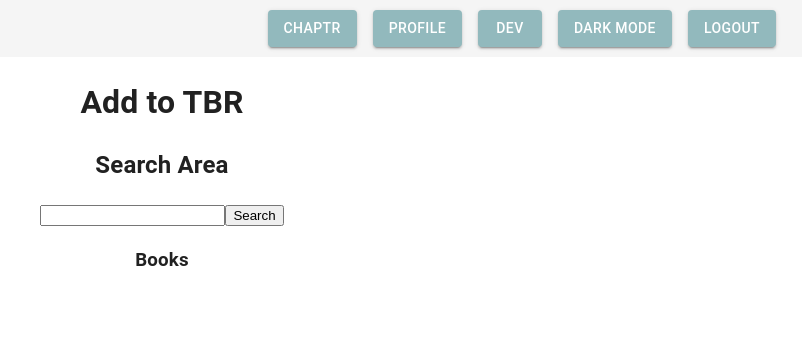
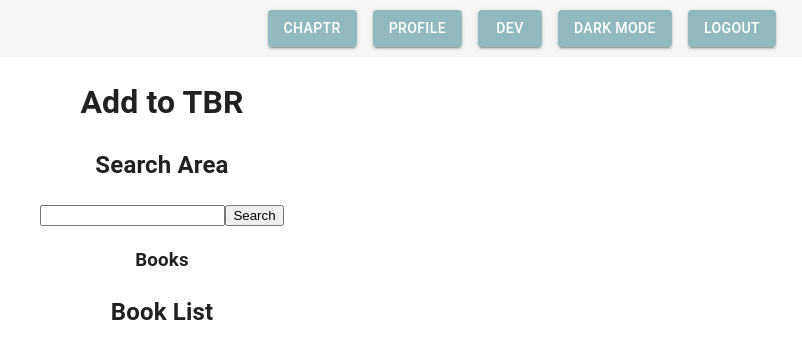
Before and after one commit to AllHubs-June-2024-Liftoff/Dakotah-Group-2, a React (Create React App) app in the folder Chaptr/frontend/chaptrfrontend/: page /SearchTBR in a window 1280 px wide. Shown: the top 358 px of the page, without its empty margins (478-1280 px from the left). Built offline with nearby package versions, Linux system fonts and the light colour scheme.

Commit message:
calling setBooks in searchBook. added BookList.js component

```diff
--- /dev/null
+++ b/Chaptr/frontend/chaptrfrontend/src/components/search/BookList.js
@@ -0,0 +1,11 @@
+import React from "react";
+
+export default function BookList(){
+    return (
+        <div className="book-list">
+            <h2>Book List</h2>
+
+        </div>
+    );
+
+}
--- a/Chaptr/frontend/chaptrfrontend/src/components/search/Books.js
+++ b/Chaptr/frontend/chaptrfrontend/src/components/search/Books.js
@@ -1,5 +1,6 @@
 import React, { useState } from "react";
 import SearchArea from "./SearchArea";
+import BookList from "./BookList";
 
 
 export default function Books(){
@@ -15,6 +16,7 @@ export default function Books(){
             const data = await response.json();
             console.log(data);
             console.log("--------- DATA UP HERE! ---------");
+            setBooks(data.items || [] );
         } catch (error) {
             console.error("Error: ", error);
         }
@@ -28,6 +30,7 @@ export default function Books(){
         <div className="books">
             <SearchArea handleSearch={handleSearch} searchBook={searchBook} />
             <h3>Books</h3>
+            <BookList />
         </div>
     );
 
```
